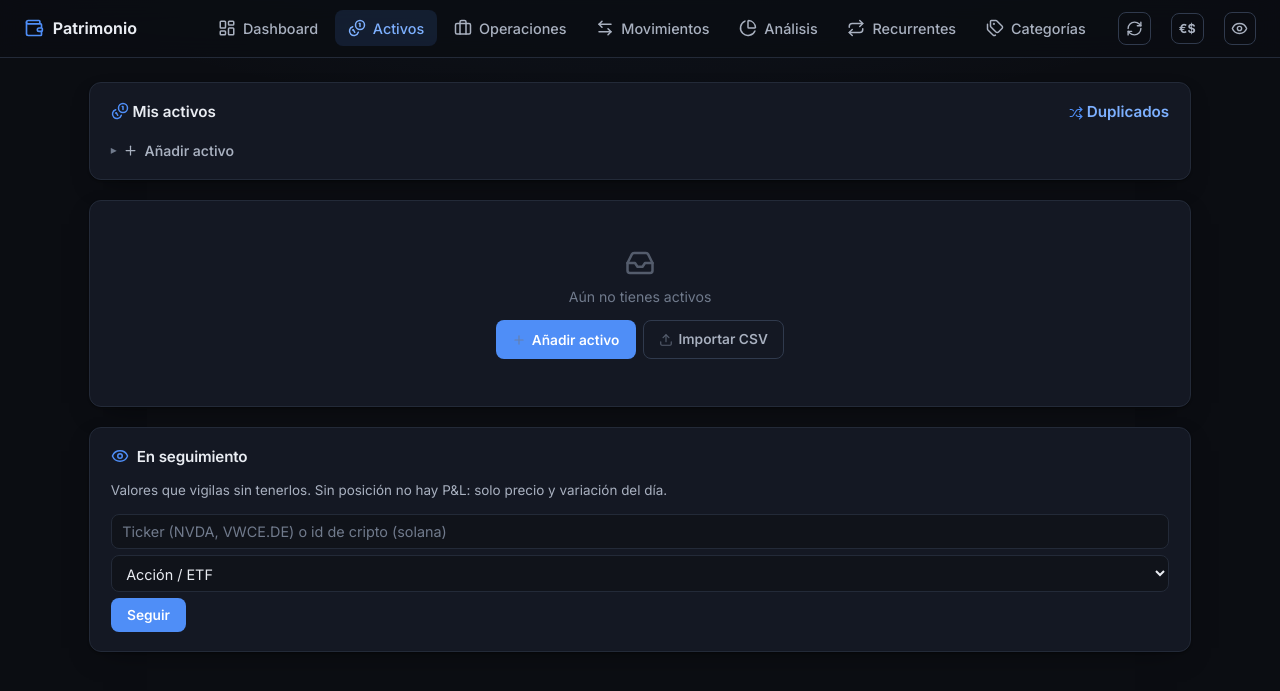
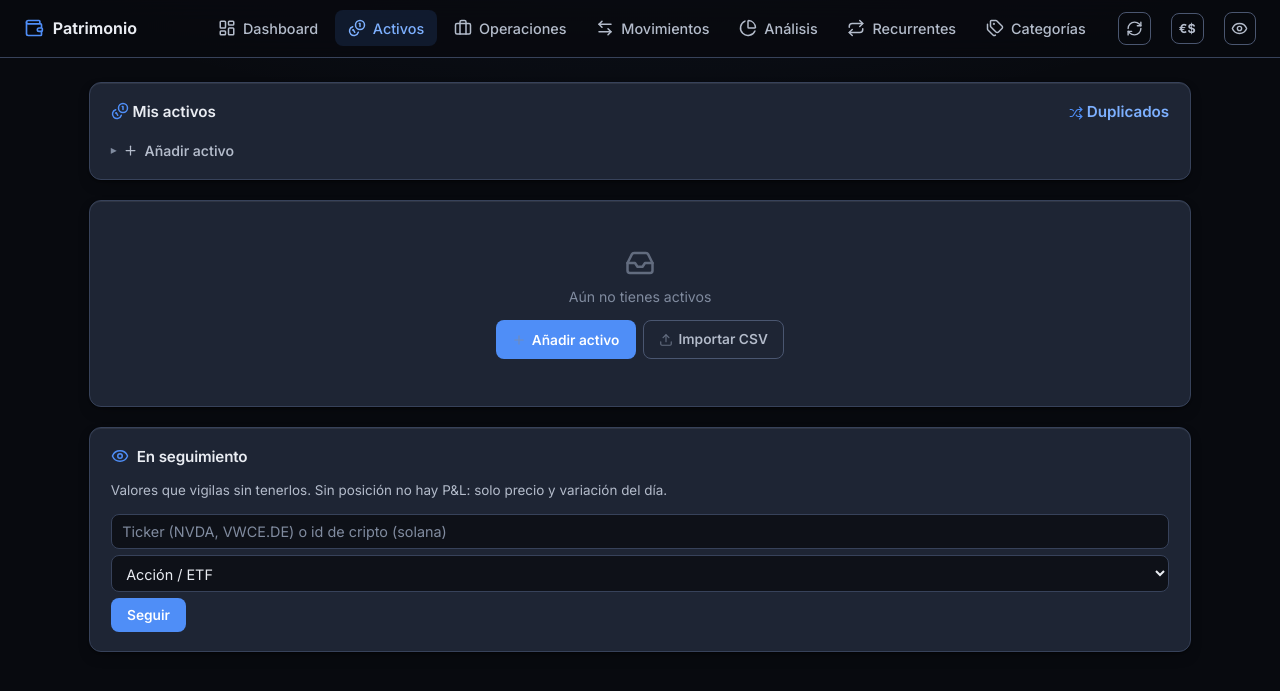
Before and after one commit to PabloRS98/finance-tracker, a FastAPI app: page /activos in a window 1280 px wide. Shown: the top 691 px of the page. Run offline with FastAPI, Linux system fonts and the light colour scheme; parts of the project's set-up code (start-up, migrations or seed data) failed here and were passed over.

Commit message:
Dar profundidad y jerarquía al sistema visual
Entre la tarjeta y el fondo había 1,10 de contraste, y entre el borde y la
tarjeta 1,23. Sobre el papel la portada tenía once tarjetas; en pantalla era
una mancha oscura uniforme con rectángulos que apenas se intuían. Además las
once compartían fondo, borde, radio y sombra idénticos, así que el patrimonio
—que es la pregunta con la que se entra— recibía el mismo tratamiento que
"Gastos por categoría" y nada anclaba la mirada.

Ahora hay tres planos separables: fondo, tarjeta (1,29) y superficie elevada
(1,46), esta última para el hero y los diálogos, que son los que flotan sobre
el resto. El borde sube a 1,53. Los valores se eligieron midiendo: el ratio de
contraste es muy plano en la zona oscura y el primer intento apenas movió la
aguja.

Dos elevaciones en vez de una sombra para todo, y una luz de borde de 1px
arriba en cada tarjeta: imita el canto iluminado de una superficie y es lo que
más volumen da, sin tener que subir el brillo del relleno.

El hero suma borde teñido de acento y un degradado suave en la esquina. Es lo
único de la página con ese tratamiento, a propósito.

Al aclarar la tarjeta bajaba el contraste del texto, así que el gris más
apagado sube de 4,10 a 4,46 sobre la nueva superficie. Es de paso una mejora
de legibilidad, no solo estética.

La cabecera del CSS decía que el fichero era idéntico en las tres apps de la
suite. Esa suite se desmanteló hace meses.

Co-Authored-By: Claude Opus 5 <noreply@anthropic.com>

```diff
--- a/app/static/css/style.css
+++ b/app/static/css/style.css
@@ -1,10 +1,9 @@
 /* ============================================================
-   Home Apps Suite — sistema visual compartido (tema oscuro)
-   Archivo idéntico en las 3 apps salvo el bloque de acento.
+   Sistema visual de finance-tracker (tema oscuro)
    Sin frameworks: tokens CSS + componentes propios.
    ============================================================ */
 
-/* ---------- Acento de esta app ---------- */
+/* ---------- Acento ---------- */
 :root {
     --accent: #4f8ef7;
     --accent-soft: #7db0ff;
@@ -12,21 +11,35 @@
 
 /* ---------- Tokens ---------- */
 :root {
-    --bg: #0b0d12;
-    --bg-soft: #10131a;
-    --card: #141823;
-    --card-2: #1a1f2d;
-    --border: #232a38;
-    --border-2: #303a4d;
+    /* Superficies. El salto entre fondo y tarjeta era de 1,10 de contraste:
+       sobre el papel había tarjetas, en pantalla la página era una mancha
+       oscura uniforme. Se separan lo justo para que se lean como planos
+       distintos sin que parezcan cajas grises pegadas encima. */
+    --bg: #080a0f;
+    --bg-soft: #0e1118;
+    --card: #1e2534;        /* plano 1: la mayoría de tarjetas */
+    --card-alto: #262e41;   /* plano 2: hero y diálogos */
+    --card-2: #2a3346;      /* hover y anidados */
+    --border: #37425a;
+    --border-2: #4a5670;
     --text: #e9ecf2;
-    --text-2: #a9b1c0;
-    --text-3: #707a8c;
+    --text-2: #b4bccb;
+    /* Sube un punto respecto al gris anterior: al aclarar la tarjeta, el
+       apagado de antes se quedaba por debajo del contraste legible. */
+    --text-3: #808b9f;
     --positive: #3ecf8e;
     --negative: #f26d6d;
     --warning: #f5b95f;
     --r: 12px;
     --r-sm: 8px;
-    --shadow: 0 1px 2px rgba(0, 0, 0, .35), 0 10px 28px -14px rgba(0, 0, 0, .55);
+
+    /* Dos elevaciones en vez de una sola sombra para todo. La luz de borde es
+       lo que más hace: una línea clara de 1px arriba imita el canto iluminado
+       de una superficie y da volumen sin subir el brillo del relleno. */
+    --sombra-1: 0 1px 2px rgba(0, 0, 0, .4), 0 6px 16px -8px rgba(0, 0, 0, .55);
+    --sombra-2: 0 2px 6px rgba(0, 0, 0, .45), 0 22px 48px -20px rgba(0, 0, 0, .75);
+    --luz-borde: inset 0 1px 0 color-mix(in srgb, #fff 7%, transparent);
+
     --font: "Inter Variable", system-ui, -apple-system, "Segoe UI", Roboto, sans-serif;
 }
 
@@ -126,7 +139,7 @@ code { background: var(--bg-soft); border: 1px solid var(--border); border-radiu
     border: 1px solid var(--border);
     border-radius: var(--r);
     padding: 1.15rem 1.3rem;
-    box-shadow: var(--shadow);
+    box-shadow: var(--sombra-1), var(--luz-borde);
 }
 
 .card > h3, .card-title {
@@ -346,7 +359,7 @@ button.ghost.is-loading::after, button.danger.is-loading::after {
     padding: .6rem .95rem;
     border-radius: 10px;
     font-size: .87rem;
-    box-shadow: var(--shadow);
+    box-shadow: var(--sombra-2);
     animation: toast-in .22s ease-out;
     max-width: 100%;
     cursor: pointer;
@@ -364,13 +377,16 @@ button.ghost.is-loading::after, button.danger.is-loading::after {
 
 /* ---------- Diálogos (editar) ---------- */
 dialog {
-    background: var(--card);
+    /* Flota sobre el contenido, así que va en el plano elevado: con el mismo
+       fondo que las tarjetas de debajo no se distinguía del fondo salvo por
+       la sombra. */
+    background: var(--card-alto);
     color: var(--text);
     border: 1px solid var(--border-2);
     border-radius: var(--r);
     padding: 1.3rem 1.4rem;
     width: min(94vw, 560px);
-    box-shadow: 0 24px 60px -12px rgba(0, 0, 0, .7);
+    box-shadow: var(--sombra-2), var(--luz-borde);
 }
 dialog::backdrop { background: rgba(5, 7, 10, .62); backdrop-filter: blur(3px); }
 dialog h3 { display: flex; align-items: center; gap: .5rem; font-size: 1rem; margin-bottom: 1rem; }
@@ -470,7 +486,19 @@ canvas { max-width: 100%; }
 /* ---------- Dashboard: hero + secciones plegables ---------- */
 .hero-grid { display: grid; grid-template-columns: 1.55fr 1fr; gap: 1rem; margin-bottom: 1.25rem; }
 .hero-side { display: grid; gap: 1rem; }
-.hero-card { justify-content: flex-start; }
+/* El patrimonio es la respuesta a la pregunta con la que se entra, y hasta
+   ahora recibía la misma caja que "Gastos por categoría". Sube al plano
+   elevado y se le tiñe el borde y una esquina con el acento: es lo único de
+   la página con ese tratamiento, así que la mirada aterriza ahí sola. */
+.hero-card {
+    justify-content: flex-start;
+    background:
+        radial-gradient(120% 150% at 0% 0%,
+            color-mix(in srgb, var(--accent) 11%, transparent), transparent 62%),
+        var(--card-alto);
+    border-color: color-mix(in srgb, var(--accent) 26%, var(--border));
+    box-shadow: var(--sombra-2), var(--luz-borde);
+}
 .hero-card .hero-number { font-size: 2.3rem; }
 .spark-box { position: relative; height: 58px; margin-top: auto; }
 
```
Also changed, not shown: tests/test_sistema_visual.py (added, +83 -0 lines).
